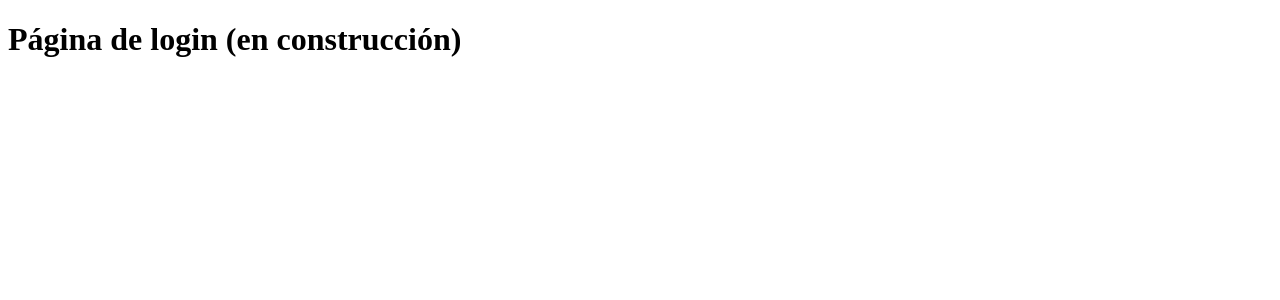
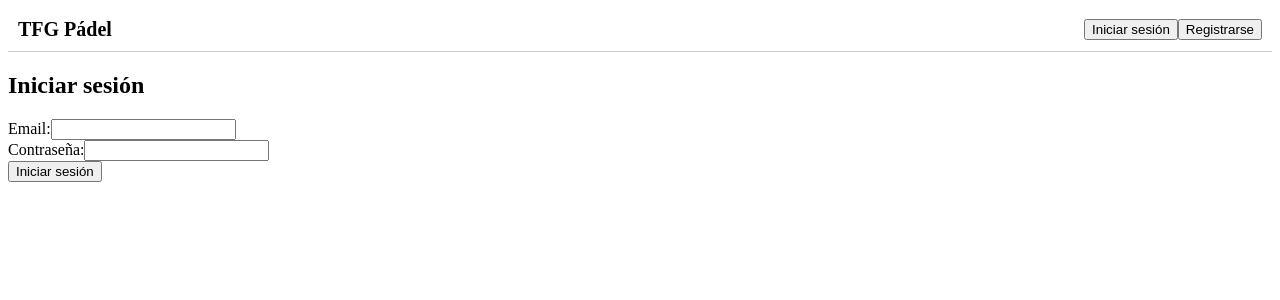
Before and after one commit to amilian89/tfg_padel, a React (Create React App) app in the folder frontend/: page /login in a window 1280 px wide. Shown: the top 300 px of the page. Built offline with nearby package versions, Linux system fonts and the light colour scheme; no server answers.

Commit message:
Login+Register+MainPage con el flujo de react router funcionando

```diff
--- a/frontend/src/App.js
+++ b/frontend/src/App.js
@@ -1,15 +1,19 @@
 import React from "react";
 import { BrowserRouter as Router, Routes, Route } from "react-router-dom";
+import Header from "./components/Header";
+import Home from "./pages/Home";
 import Register from "./pages/Register";
 import Login from "./pages/Login";
 
 function App() {
   return (
     <Router>
+      <Header />
       <Routes>
-        <Route path="/" element={<h1>Bienvenido a TFG Pádel</h1>} />
+        <Route path="/" element={<Home />} />
         <Route path="/register" element={<Register />} />
         <Route path="/login" element={<Login />} />
+        <Route path="/perfil" element={<h2>Página de perfil (protegida)</h2>} />
       </Routes>
     </Router>
   );
--- /dev/null
+++ b/frontend/src/components/Header.jsx
@@ -0,0 +1,36 @@
+import React from "react";
+import { useNavigate } from "react-router-dom";
+
+const Header = () => {
+  const navigate = useNavigate();
+  const isLogged = Boolean(window.localStorage.getItem("token"));
+
+  const handleLogout = () => {
+    window.localStorage.removeItem("token");
+    window.localStorage.removeItem("id");
+    window.localStorage.removeItem("email");
+    window.localStorage.removeItem("rol");
+    navigate("/");
+  };
+
+  return (
+    <header style={{ padding: "10px", borderBottom: "1px solid #ccc", marginBottom: "20px", display: "flex", alignItems: "center", justifyContent: "space-between" }}>
+      <div style={{ cursor: "pointer", fontWeight: "bold", fontSize: "20px" }} onClick={() => navigate("/")}>TFG Pádel</div>
+      <nav>
+        {!isLogged ? (
+          <>
+            <button onClick={() => navigate("/login")}>Iniciar sesión</button>
+            <button onClick={() => navigate("/register")}>Registrarse</button>
+          </>
+        ) : (
+          <>
+            <button onClick={() => navigate("/perfil")}>Mi perfil</button>
+            <button onClick={handleLogout}>Cerrar sesión</button>
+          </>
+        )}
+      </nav>
+    </header>
+  );
+};
+
+export default Header;
--- /dev/null
+++ b/frontend/src/pages/Home.jsx
@@ -0,0 +1,42 @@
+import React, { useEffect, useState } from "react";
+import axios from "axios";
+
+const API_URL = process.env.REACT_APP_API_URL;
+
+const Home = () => {
+  const [ofertas, setOfertas] = useState([]);
+  const [error, setError] = useState("");
+
+  useEffect(() => {
+    const fetchOfertas = async () => {
+      try {
+        const res = await axios.get(`${API_URL}/ofertas`);
+        setOfertas(res.data);
+      } catch (err) {
+        setError("No se pudieron cargar las ofertas.");
+      }
+    };
+    fetchOfertas();
+  }, []);
+
+  return (
+    <div>
+      <h1>Bienvenido a TFG Pádel</h1>
+      <h2>Ofertas públicas</h2>
+      {error && <p style={{ color: "red" }}>{error}</p>}
+      <div>
+        {ofertas.length === 0 && !error && <p>No hay ofertas disponibles.</p>}
+        {ofertas.map((oferta) => (
+          <div key={oferta.id} style={{ border: "1px solid #ccc", margin: "10px 0", padding: "10px" }}>
+            <h3>{oferta.titulo}</h3>
+            <p><strong>Deporte:</strong> {oferta.tipoDeporte}</p>
+            <p><strong>Ubicación:</strong> {oferta.ubicacion}</p>
+            <p><strong>Club:</strong> {oferta.club?.nombreClub || "-"}</p>
+          </div>
+        ))}
+      </div>
+    </div>
+  );
+};
+
+export default Home;
--- a/frontend/src/pages/Login.jsx
+++ b/frontend/src/pages/Login.jsx
@@ -1,7 +1,69 @@
-import React from "react";
+import React, { useState } from "react";
+import { useNavigate } from "react-router-dom";
+import { login } from "../services/auth";
 
 const Login = () => {
-  return <h1>Página de login (en construcción)</h1>;
+  const navigate = useNavigate();
+  const [email, setEmail] = useState("");
+  const [password, setPassword] = useState("");
+  const [error, setError] = useState("");
+  const [mensaje, setMensaje] = useState("");
+
+  const handleSubmit = async (e) => {
+    e.preventDefault();
+    setError("");
+    setMensaje("");
+    if (!email || !password) {
+      setError("Por favor, completa ambos campos.");
+      return;
+    }
+    try {
+      const res = await login({ email, password });
+      const { token, usuario } = res.data;
+      localStorage.setItem("token", token);
+      if (usuario) {
+        localStorage.setItem("id", usuario.id);
+        localStorage.setItem("email", usuario.email);
+        localStorage.setItem("rol", usuario.rol);
+      }
+      setMensaje("Inicio de sesión exitoso.");
+      // Redirigir a la página principal
+      setTimeout(() => {
+        navigate("/");
+      }, 1000);
+    } catch (err) {
+      setError(
+        err.response?.data?.error || "Error al iniciar sesión. Inténtalo de nuevo."
+      );
+    }
+  };
+
+  return (
+    <div>
+      <h2>Iniciar sesión</h2>
+      <form onSubmit={handleSubmit}>
+        <div>
+          <label>Email:</label>
+          <input
+            type="email"
+            value={email}
+            onChange={(e) => setEmail(e.target.value)}
+          />
+        </div>
+        <div>
+          <label>Contraseña:</label>
+          <input
+            type="password"
+            value={password}
+            onChange={(e) => setPassword(e.target.value)}
+          />
+        </div>
+        <button type="submit">Iniciar sesión</button>
+      </form>
+      {mensaje && <p style={{ color: "green" }}>{mensaje}</p>}
+      {error && <p style={{ color: "red" }}>{error}</p>}
+    </div>
+  );
 };
 
 export default Login;
```
